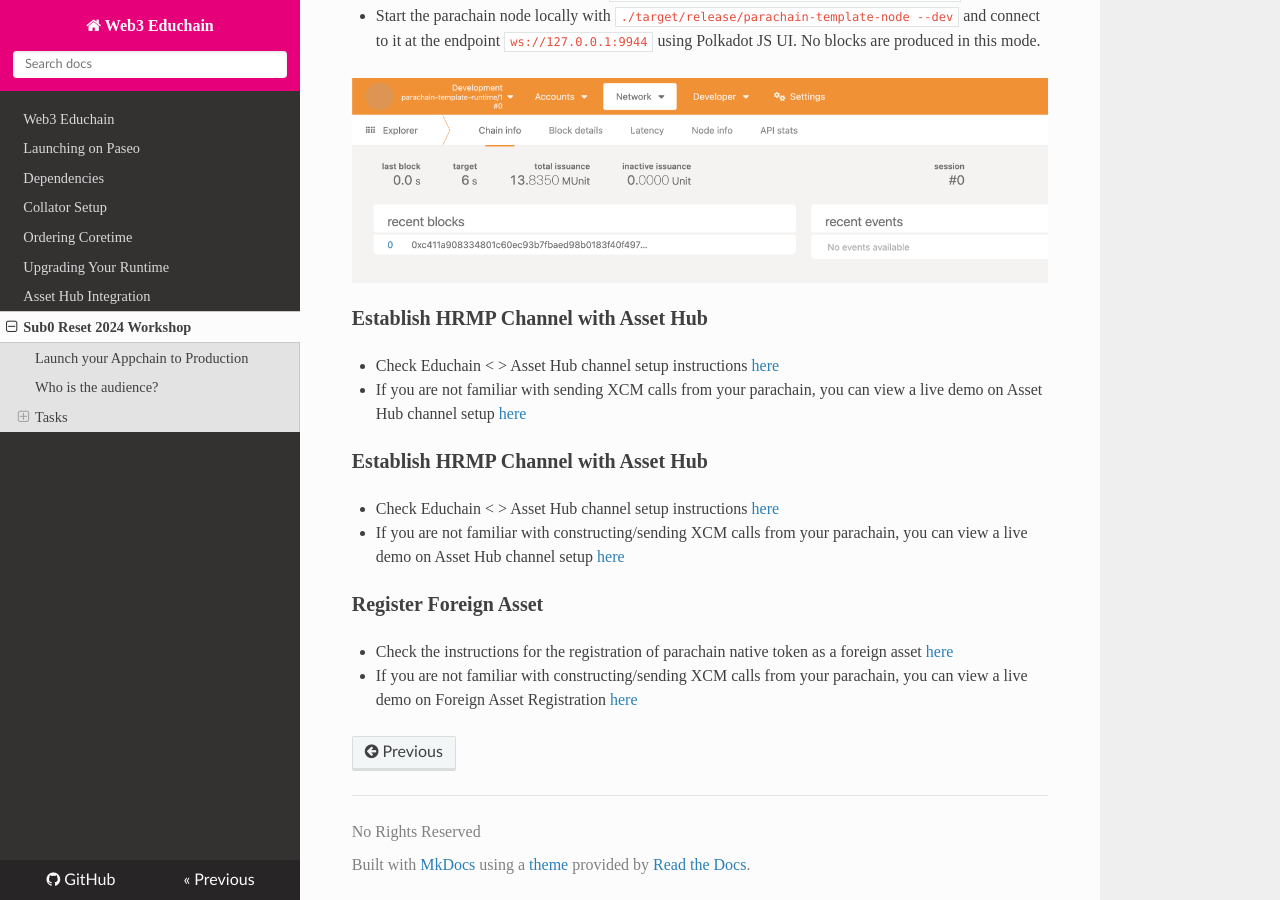
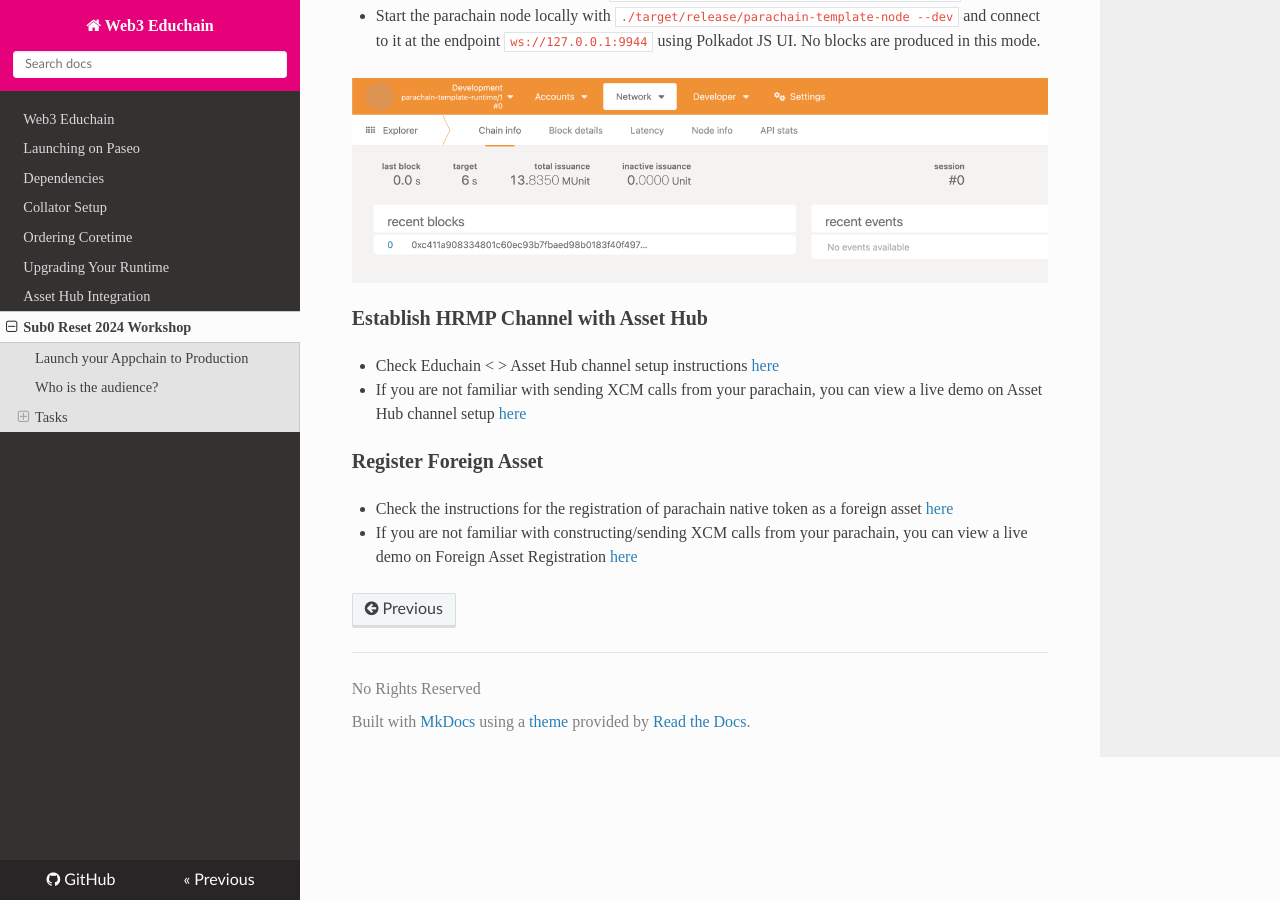
Before and after one commit to w3f/educhain, an MkDocs documentation site: the page built from docs/sub0-reset-2024.md, in a window 1280 px wide and 900 px high, scrolled down 1359 px. Built offline with MkDocs 1.6.1, drawn with Linux system fonts in a browser that asks for light colours; nearby versions of some CDN libraries; some of the changed text lies outside the part shown.

Commit message:
Update sub0-reset-2024.md

```diff
--- a/docs/sub0-reset-2024.md
+++ b/docs/sub0-reset-2024.md
@@ -20,7 +20,7 @@ Anyone who wants to understand the process of launching their own chain on Polka
 - (Easy) Build the [parachain template](#build-parachain-template)
 
 - (Intermediate) Build Chainspec with custom collator keys
-- (Intermediate) Register genesis state and wasm blob of the parachain ()
+- (Intermediate) Register genesis state and wasm blob of the parachain
 - (Intermediate) Run collator nodes and set collator keys
 
 After the parachain is onboarded
@@ -57,11 +57,6 @@ More tinkering to do!
 - Check Educhain < > Asset Hub channel setup instructions [here](asset-hub.md#asset-hub-channel-setup)
 - If you are not familiar with sending XCM calls from your parachain, you can view a live demo on Asset Hub channel setup [here](https://www.youtube.com/watch?v=4vq12vY0uYs&t=1445s)
 
-### Establish HRMP Channel with Asset Hub
-
-- Check Educhain < > Asset Hub channel setup instructions [here](asset-hub.md#asset-hub-channel-setup)
-- If you are not familiar with constructing/sending XCM calls from your parachain, you can view a live demo on Asset Hub channel setup [here](https://www.youtube.com/watch?v=4vq12vY0uYs&t=1445s)
-
 ### Register Foreign Asset
 
 - Check the instructions for the registration of parachain native token as a foreign asset [here](asset-hub.md#foreign-asset-registry)
```
